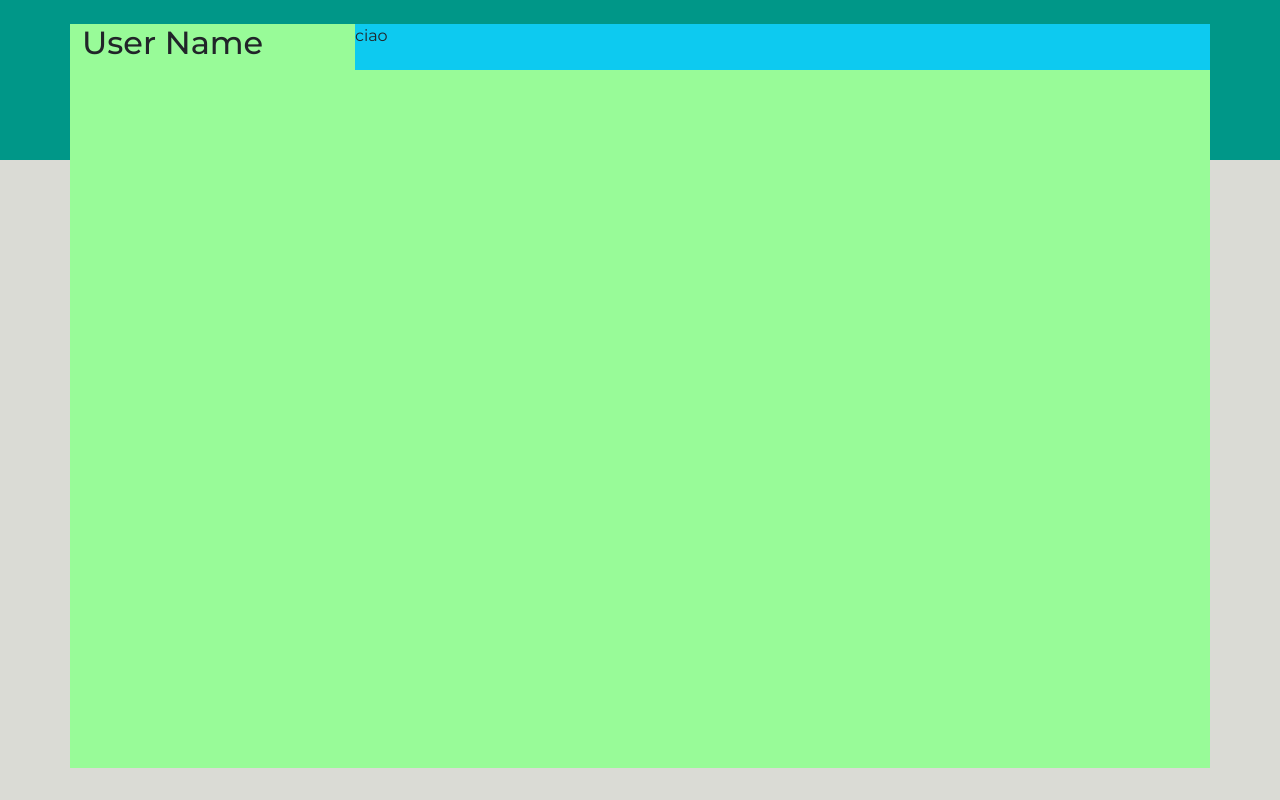
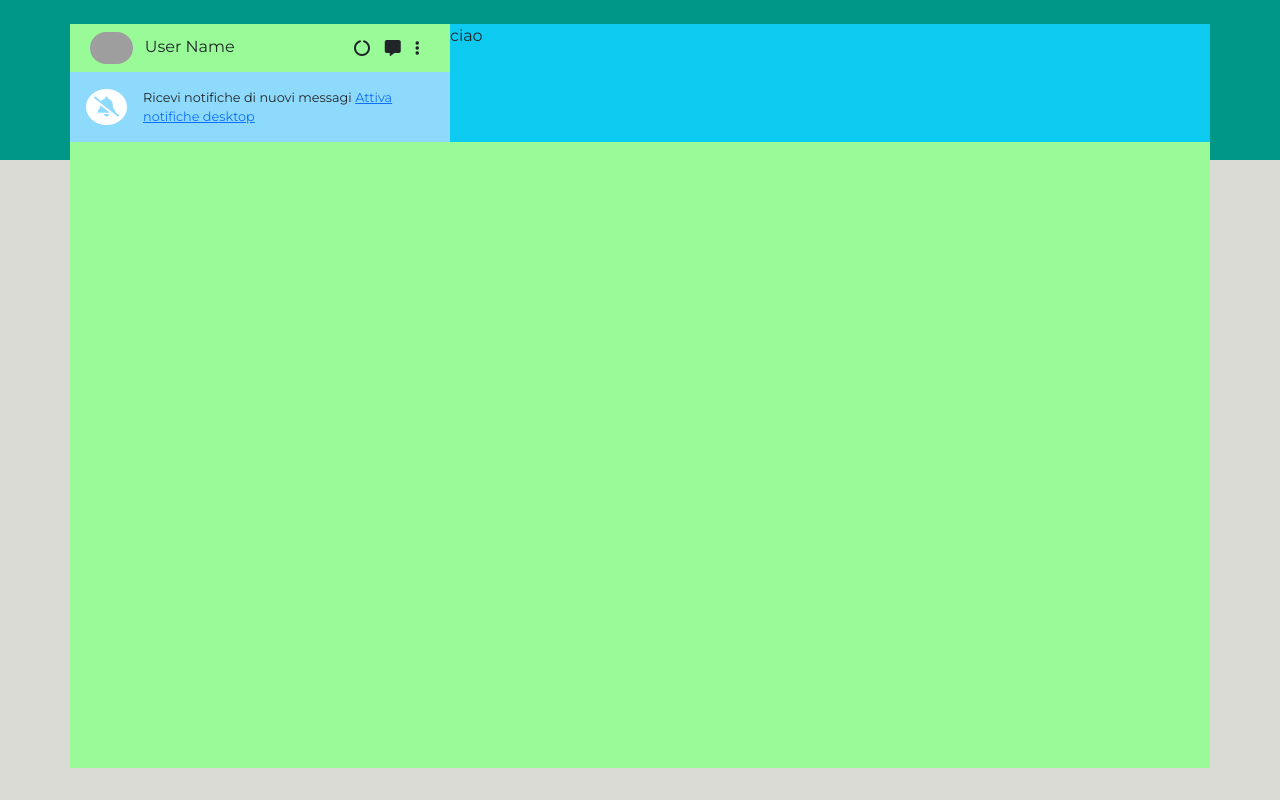
Before and after one commit to FeliciaPompei/vue-boolzapp, a plain HTML site: page index.html in a window 1280 px wide. Drawn offline with nearby package versions, Linux system fonts and the light colour scheme; grey boxes are pictures that could not be loaded.

Commit message:
vue-boolzapp working on page style

```diff
--- a/css/style.css
+++ b/css/style.css
@@ -2,12 +2,14 @@ body{
     font-family: "Montserrat", sans-serif;
     background-color:#DADBD5;
 }
-
+/* HEADER */
 header{
     background-color: #009788;
     width:100%;
     height: 20vh;
 }
+
+/* MAIN */
 
 main {
     position: absolute;
@@ -16,7 +18,28 @@ main {
     width:100%;
 }
 
+/* TEMPORARY CONTAINER VALUES */
+
 .my-container {
     height: 93vh;
     background-color: palegreen;
 }
+
+
+
+.my-user-avatar img{
+    border-radius: 50%;
+    width:20%;
+}
+
+
+.my-notification-info{
+    font-size: 0.8rem;
+}
+
+.my-notification-bg{
+    background-color: #8edafc;
+}
+.my-notification-text-color{
+    color: #8edafc;
+}
--- a/index.html
+++ b/index.html
@@ -39,16 +39,33 @@
         <main class="py-4">
             <div class="container my-container">
                 <div class="row">
-                    <div class="col-3">
+                    <div class="col-4">
                         <div class="row">
-                            <div class="col">
-                                <!-- avatar img -->
-                                <h2>User Name</h2>
+                            <div class="col-8">
+                                <div class="my-user-avatar p-2">
+                                    <img class="img-fluid rounded-pill me-2" src="https://cdn5.vectorstock.com/i/1000x1000/01/69/businesswoman-character-avatar-icon-vector-12800169.jpg" alt="Avatar Image">
+                                    <span>User Name</span>
+                                </div>
+                            </div>
+                            <div class="col-4 my-user-tools p-3 d-flex justify-content-evenly">
+                                <i class="fa-solid fa-circle-notch"></i>
+                                <i class="fa-solid fa-message"></i>
+                                <i class="fa-solid fa-ellipsis-vertical"></i>
+                            </div>
+                            <div class="col-12 p-3 d-flex justify-content-evenly align-items-center my-notification-bg">
+                                <i class="fa-solid fa-bell-slash rounded-circle bg-white p-2 me-3 fs-5 my-notification-text-color"></i>
+                                <div class="my-notification-info">
+                                    <span>Ricevi notifiche di nuovi messagi</span>
+                                <a href="#">Attiva notifiche desktop</a>
+
+                                </div>
+
+
                             </div>
                         </div>
 
                     </div>
-                    <div class="col-9 bg-info p-0 m-0 ">
+                    <div class="col-8 bg-info p-0 m-0 ">
                         ciao
                     </div>
                 </div>
```
